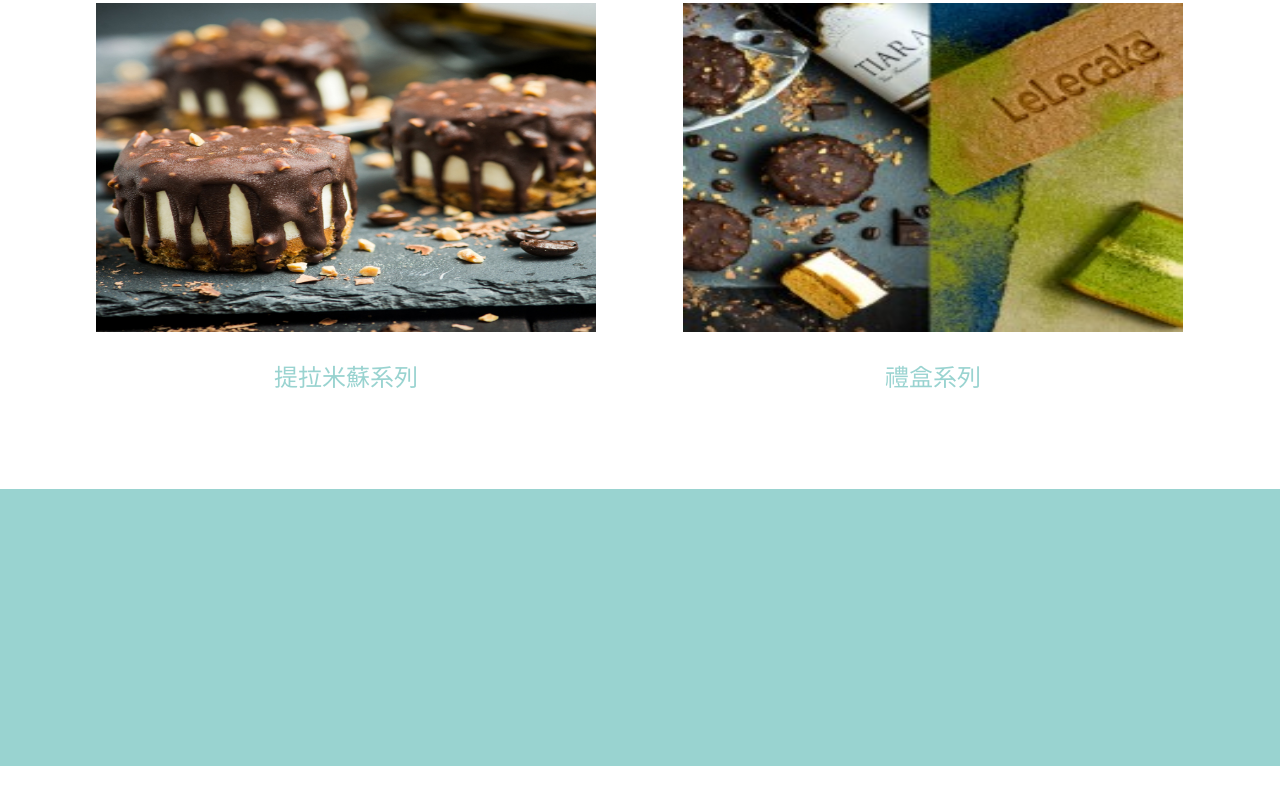
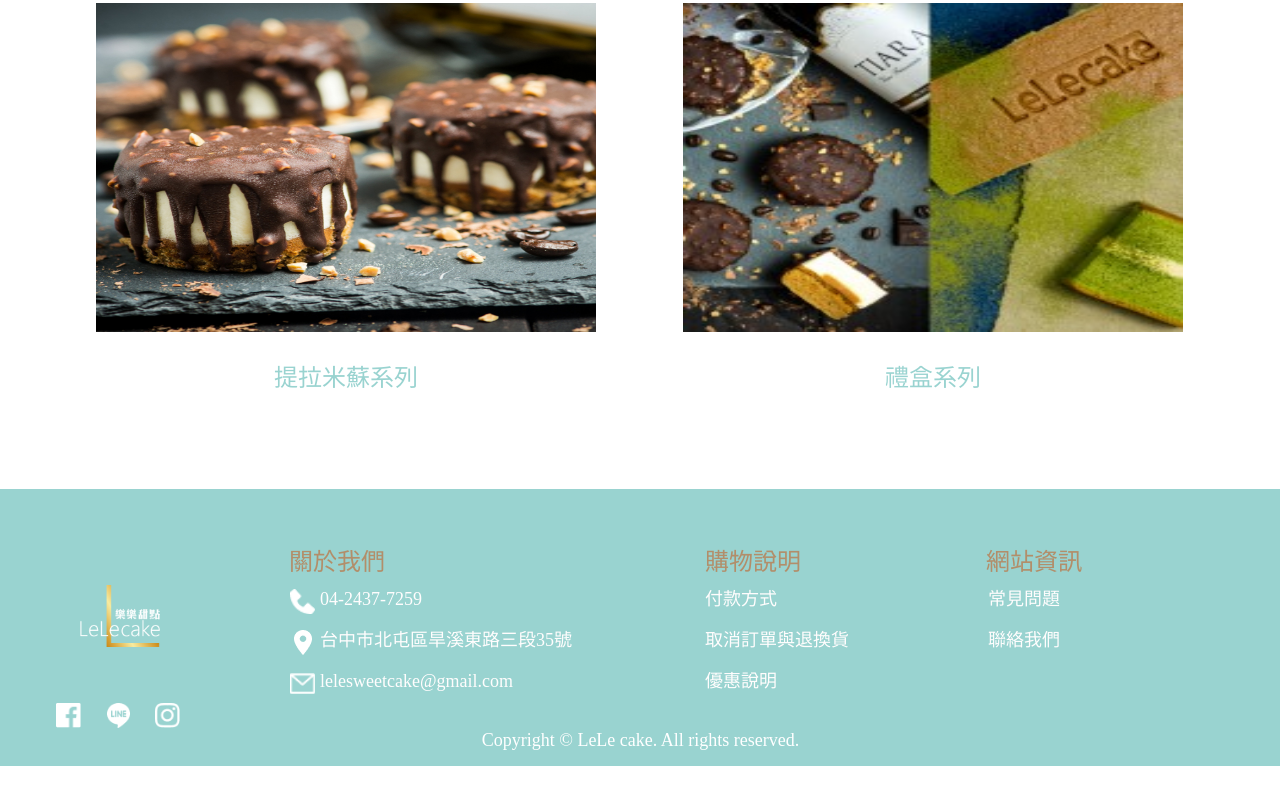
Before and after one commit to Karen9041/-, a plain HTML site: page page1.html in a window 1280 px wide. Shown: the part 1361-2166 px from the top of the page. After the commit the page ends 2127 px from the top, so only its background shows below. Drawn offline with nearby package versions, Linux system fonts and the light colour scheme.

Commit message:
page1 done

```diff
--- a/css/style.css
+++ b/css/style.css
@@ -207,6 +207,87 @@ footer{
     background: #99D3D0;
 }
 .LOGO_footer{
-    margin-top: 1937px;
+    margin-top: 87px;
     margin-left: 80px;
 }
+.ic_footer{
+    position: absolute;
+    object-fit: contain;
+    height: 25px;
+    width: 25px;
+}
+.ic_fb{
+    margin-top: 214px;
+    margin-left: 56px;
+}
+.ic_line{
+    margin-top: 214px;
+    margin-left: 106px;
+}
+.ic_ig{
+    margin-top: 214px;
+    margin-left: 155px;
+}
+.footer_title{
+    font-size: 24px;
+    line-height: 28px;
+    color: #B28E6A;
+    position: absolute;
+}
+.footer_words{
+    display: block;
+    text-decoration: none;
+    font-size: 18px;
+    line-height: 21px;
+    color: #FFFDFD;
+}
+.about_us{
+    width: 102px;
+    height: 28px;
+    margin-top: 59px;
+    margin-left: 289px;
+
+}
+.footer_words_area{
+    position: absolute;
+    margin-top: 90px;
+}
+.about_us_item{
+    margin-left: 310px;
+    padding: 10px;
+}
+.ic_about_us{
+    margin-left: -30px;
+}
+
+.shopping_info{
+    width: 149px;
+    height: 150px;
+    margin-top: 59px;
+    margin-left: 705px;
+}
+.shopping_info_item{
+    margin-left: 695px;
+    padding: 10px;
+}
+.web_info{
+    width: 102px;
+    height: 28px;
+    margin-top: 59px;
+    margin-left: 986px;
+}
+.web_info_item{
+    margin-left: 978px;
+    padding: 10px;
+}
+.Copyright{
+    margin-top: 241px;
+    margin-left: 469px;
+    position: absolute;
+    width: 343px;
+    height: 21px;
+    font-size: 18px;
+    line-height: 21px;
+    text-align: center;
+    color: #FFFFFF;
+}
--- a/page1.html
+++ b/page1.html
@@ -13,7 +13,7 @@
         <div class="container">
             <header>
                 <div class="logo">
-                    <img src="img/LOGO.png" alt="LOGO" class="LOGO LOGO_header">
+                    <a href="https://www.lelecake.com/"><img src="img/LOGO.png" alt="LOGO" class="LOGO LOGO_header"></a>
                 </div>
                 <div class="header-icon">
                     <a href="#"  class="ic ic_login"><img src="Icon/ic_login.png" alt="Login"></a>
@@ -73,8 +73,35 @@
             </main>
             <footer>
                 <div class="logo_footer">
-                    <img src="img/LOGO.png" alt="LOGO" class="LOGO LOGO_footer">
+                    <a href="https://www.lelecake.com/"><img src="img/LOGO.png" alt="LOGO" class="LOGO LOGO_footer"></a>
                 </div>
+                <a href="https://www.facebook.com/lelesweetcake/"><img src="Icon/ic_fb.png"alt="FB" class="ic_footer ic_fb"></a>
+                <a href="http://line.me/ti/p/@sii8952n"><img src="Icon/ic_line.png"alt="Line" class="ic_footer ic_line"></a>
+                <a href="https://www.instagram.com/lelecake_/"><img src="Icon/ic_ig.png"alt="Ig" class="ic_footer ic_ig"></a>
+                <div class="About_us">
+                    <p class="footer_title about_us">關於我們</p>
+                    <div class="footer_words_area">
+                        <a href="#" class="about_us_item footer_words"><img src="Icon/ic_phone.png"alt="phone" class="ic_footer ic_about_us">04-2437-7259</a>
+                        <a href="#" class="about_us_item footer_words"><img src="Icon/ic_place.png"alt="place" class="ic_footer ic_about_us">台中市北屯區旱溪東路三段35號</a>
+                        <a href="#" class="about_us_item footer_words"><img src="Icon/ic_mail.png"alt="mail" class="ic_footer ic_about_us">lelesweetcake@gmail.com</a>
+                    </div>
+                </div>
+                <div class="Shopping_info">
+                    <p class="footer_title shopping_info">購物說明</p>
+                    <div class="footer_words_area">
+                        <a href="#" class="shopping_info_item footer_words">付款方式</a>
+                        <a href="#" class="shopping_info_item footer_words">取消訂單與退換貨</a>
+                        <a href="#" class="shopping_info_item footer_words">優惠說明</a>
+                    </div>
+                </div>
+                <div class="Web_info">
+                    <p class="footer_title web_info">網站資訊</p>
+                    <div class="footer_words_area">
+                        <a href="#" class="web_info_item footer_words">常見問題</a>
+                        <a href="#" class="web_info_item footer_words">聯絡我們</a>
+                    </div>
+                </div>
+                <p class="Copyright"> Copyright © LeLe cake. All rights reserved.</p>
             </footer>
         </div>
     </body>
```
